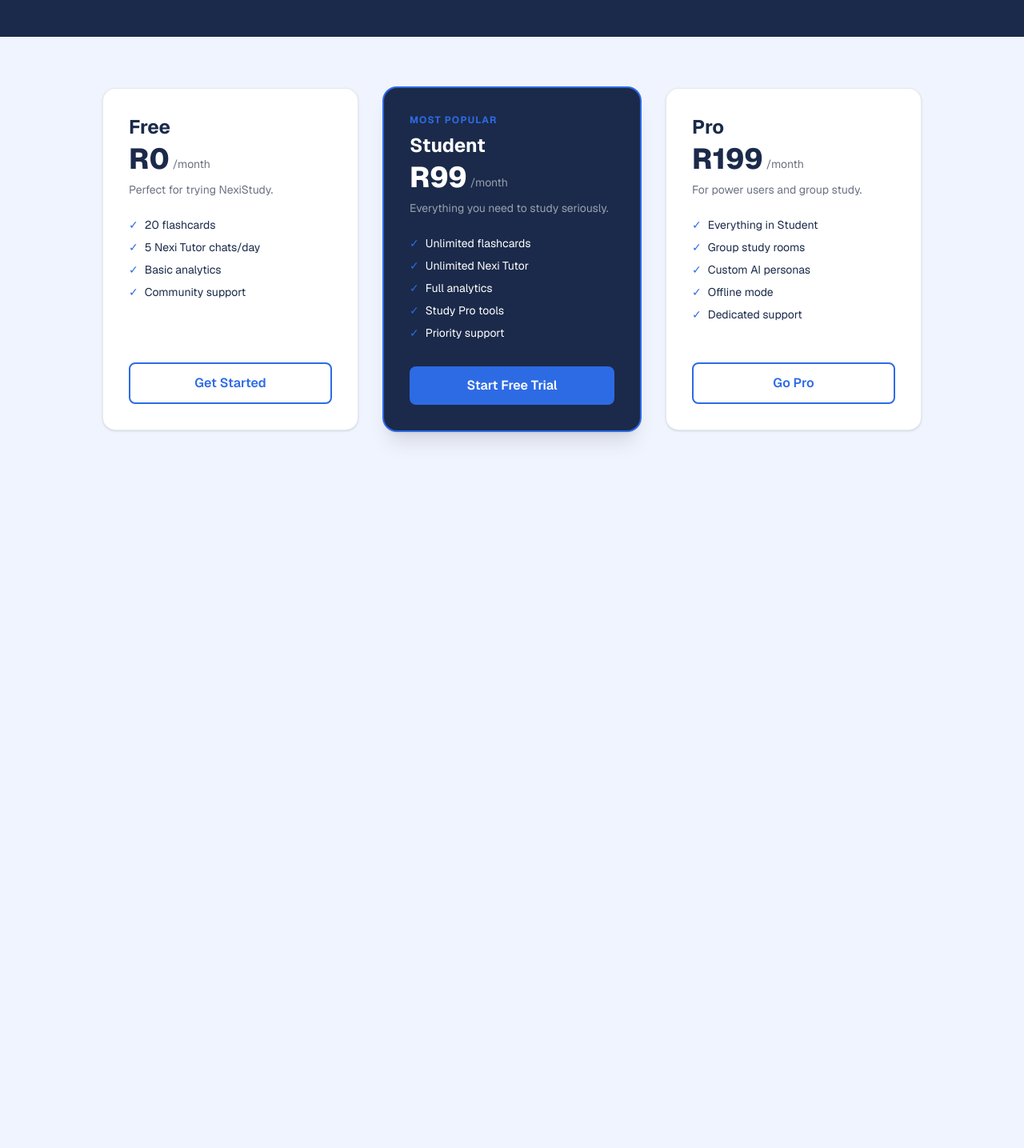
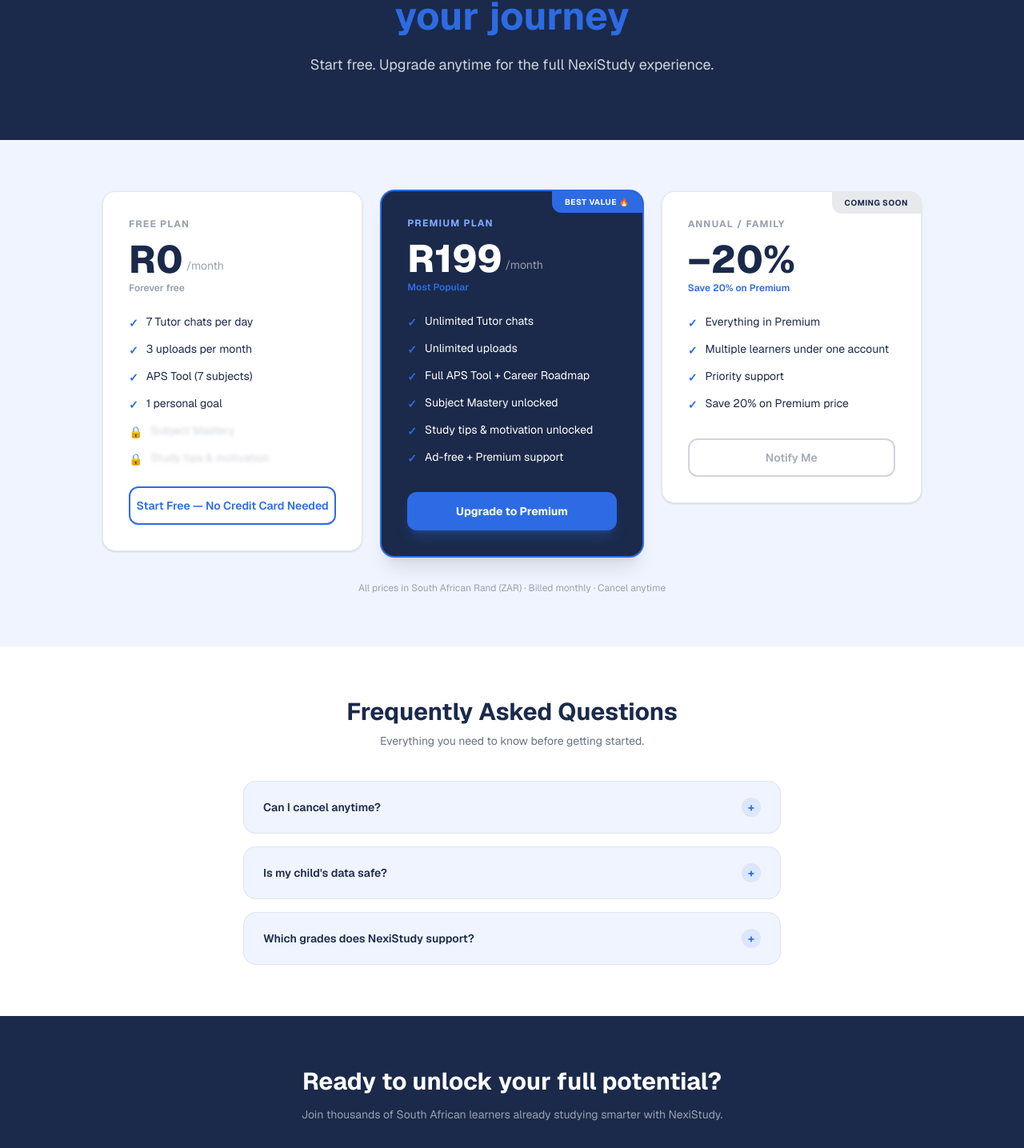
Before and after one commit to adriaancremer83-sys/nexistudy, a Next.js app: page /pricing in a window 1280 px wide. Shown: the part 258-1693 px from the top of the page at 80% size. Before the commit the page ends 864 px from the top, so only its background shows below. Built offline with nearby package versions, Linux system fonts and the light colour scheme.

Commit message:
Pricing page complete

```diff
--- a/app/pricing/page.tsx
+++ b/app/pricing/page.tsx
@@ -1,87 +1,239 @@
 import Link from "next/link";
 
-const plans = [
+// ── Feature lists ─────────────────────────────────────────────────────────────
+
+const FREE_INCLUDED = [
+  "7 Tutor chats per day",
+  "3 uploads per month",
+  "APS Tool (7 subjects)",
+  "1 personal goal",
+];
+
+const FREE_LOCKED = [
+  "Subject Mastery",
+  "Study tips & motivation",
+];
+
+const PREMIUM_INCLUDED = [
+  "Unlimited Tutor chats",
+  "Unlimited uploads",
+  "Full APS Tool + Career Roadmap",
+  "Subject Mastery unlocked",
+  "Study tips & motivation unlocked",
+  "Ad-free + Premium support",
+];
+
+const ANNUAL_INCLUDED = [
+  "Everything in Premium",
+  "Multiple learners under one account",
+  "Priority support",
+  "Save 20% on Premium price",
+];
+
+// ── FAQ data ──────────────────────────────────────────────────────────────────
+
+const FAQS = [
   {
-    name: "Free",
-    price: "R0",
-    period: "/month",
-    desc: "Perfect for trying NexiStudy.",
-    features: ["20 flashcards", "5 Nexi Tutor chats/day", "Basic analytics", "Community support"],
-    cta: "Get Started",
-    href: "/signup",
-    highlight: false,
+    q: "Can I cancel anytime?",
+    a: "Yes — cancel your Premium subscription at any time with no penalties or fees. You'll keep full access until the end of your current billing period, then automatically move to the Free plan.",
   },
   {
-    name: "Student",
-    price: "R99",
-    period: "/month",
-    desc: "Everything you need to study seriously.",
-    features: ["Unlimited flashcards", "Unlimited Nexi Tutor", "Full analytics", "Study Pro tools", "Priority support"],
-    cta: "Start Free Trial",
-    href: "/signup",
-    highlight: true,
+    q: "Is my child's data safe?",
+    a: "Absolutely. NexiStudy never sells user data. All personal information is securely stored and encrypted, and we are fully POPIA compliant. Your child's privacy is our priority.",
   },
   {
-    name: "Pro",
-    price: "R199",
-    period: "/month",
-    desc: "For power users and group study.",
-    features: ["Everything in Student", "Group study rooms", "Custom AI personas", "Offline mode", "Dedicated support"],
-    cta: "Go Pro",
-    href: "/signup",
-    highlight: false,
+    q: "Which grades does NexiStudy support?",
+    a: "NexiStudy currently supports Grade 10, 11, and 12 learners across the CAPS, IEB, and Cambridge curricula. Support for Grade 8 and 9 is in development and coming soon.",
   },
 ];
+
+// ── Component ─────────────────────────────────────────────────────────────────
 
 export default function PricingPage() {
   return (
     <div className="min-h-screen bg-[#F0F4FF]">
+
+      {/* ── HERO ── */}
       <section className="bg-[#1B2A4A] text-white py-20 px-4 text-center">
-        <h1 className="text-4xl font-bold mb-4">Simple, Honest <span className="text-[#2D6BE4]">Pricing</span></h1>
-        <p className="text-gray-300 max-w-xl mx-auto">Start free. Upgrade when you need more. Cancel any time.</p>
+        <div className="max-w-2xl mx-auto">
+          <span className="inline-block mb-4 px-4 py-1 rounded-full bg-[#2D6BE4]/20 text-[#7EABFF] text-sm font-medium tracking-wide uppercase">
+            Pricing
+          </span>
+          <h1 className="text-4xl sm:text-5xl font-bold mb-4 leading-tight">
+            Choose the plan that fits{" "}
+            <span className="text-[#2D6BE4]">your journey</span>
+          </h1>
+          <p className="text-gray-300 text-lg leading-relaxed">
+            Start free. Upgrade anytime for the full NexiStudy experience.
+          </p>
+        </div>
       </section>
 
+      {/* ── PLANS ── */}
       <section className="py-16 px-4">
-        <div className="max-w-5xl mx-auto grid grid-cols-1 md:grid-cols-3 gap-8">
-          {plans.map((plan) => (
-            <div
-              key={plan.name}
-              className={`rounded-2xl p-8 flex flex-col ${
-                plan.highlight
-                  ? "bg-[#1B2A4A] text-white shadow-xl ring-2 ring-[#2D6BE4]"
-                  : "bg-white text-[#1B2A4A] shadow-sm border border-[#1B2A4A]/10"
-              }`}
-            >
-              {plan.highlight && (
-                <span className="text-xs font-bold uppercase tracking-widest text-[#2D6BE4] mb-2">Most Popular</span>
-              )}
-              <h2 className="text-2xl font-bold mb-1">{plan.name}</h2>
-              <div className="flex items-end gap-1 mb-2">
-                <span className="text-4xl font-extrabold">{plan.price}</span>
-                <span className={`text-sm mb-1 ${plan.highlight ? "text-gray-400" : "text-gray-500"}`}>{plan.period}</span>
+        <div className="max-w-5xl mx-auto grid grid-cols-1 md:grid-cols-3 gap-6 items-start">
+
+          {/* ── 1. FREE ── */}
+          <div className="bg-white rounded-2xl border border-[#1B2A4A]/10 shadow-sm p-8 flex flex-col">
+            <p className="text-xs font-bold uppercase tracking-widest text-gray-400 mb-3">Free Plan</p>
+            <div className="flex items-end gap-1 mb-1">
+              <span className="text-5xl font-extrabold text-[#1B2A4A]">R0</span>
+              <span className="text-sm text-gray-400 mb-1.5">/month</span>
             </div>
-              <p className={`text-sm mb-6 ${plan.highlight ? "text-gray-400" : "text-gray-500"}`}>{plan.desc}</p>
-              <ul className="space-y-2 mb-8 flex-1">
-                {plan.features.map((f) => (
-                  <li key={f} className="flex items-center gap-2 text-sm">
-                    <span className="text-[#2D6BE4]">✓</span> {f}
+            <p className="text-xs font-semibold text-gray-400 mb-6">Forever free</p>
+
+            <ul className="space-y-3 mb-6 flex-1">
+              {FREE_INCLUDED.map((f) => (
+                <li key={f} className="flex items-start gap-2.5 text-sm text-[#1B2A4A]">
+                  <span className="mt-0.5 text-[#2D6BE4] font-bold flex-shrink-0">✓</span>
+                  {f}
+                </li>
+              ))}
+              {FREE_LOCKED.map((f) => (
+                <li key={f} className="flex items-start gap-2.5 text-sm">
+                  <span className="mt-0.5 flex-shrink-0 text-gray-300">🔒</span>
+                  <span className="text-gray-300 select-none blur-[2px]">{f}</span>
                 </li>
               ))}
             </ul>
+
             <Link
-                href={plan.href}
-                className={`text-center py-3 rounded-lg font-semibold transition-colors ${
-                  plan.highlight
-                    ? "bg-[#2D6BE4] hover:bg-[#2558C5] text-white"
-                    : "border-2 border-[#2D6BE4] text-[#2D6BE4] hover:bg-[#2D6BE4] hover:text-white"
-                }`}
+              href="/signup"
+              className="text-center py-3 rounded-xl font-semibold text-sm border-2 border-[#2D6BE4] text-[#2D6BE4] hover:bg-[#2D6BE4] hover:text-white transition-colors"
             >
-                {plan.cta}
+              Start Free — No Credit Card Needed
             </Link>
           </div>
+
+          {/* ── 2. PREMIUM ── */}
+          <div className="bg-[#1B2A4A] rounded-2xl ring-2 ring-[#2D6BE4] shadow-xl p-8 flex flex-col relative overflow-hidden">
+            {/* Best Value badge */}
+            <div className="absolute top-0 right-0">
+              <div className="bg-[#2D6BE4] text-white text-[10px] font-bold uppercase tracking-wider px-4 py-1.5 rounded-bl-xl">
+                Best Value 🔥
+              </div>
+            </div>
+
+            <p className="text-xs font-bold uppercase tracking-widest text-[#7EABFF] mb-3">Premium Plan</p>
+            <div className="flex items-end gap-1 mb-1">
+              <span className="text-5xl font-extrabold text-white">R199</span>
+              <span className="text-sm text-gray-400 mb-1.5">/month</span>
+            </div>
+            <p className="text-xs font-semibold text-[#2D6BE4] mb-6">Most Popular</p>
+
+            <ul className="space-y-3 mb-8 flex-1">
+              {PREMIUM_INCLUDED.map((f) => (
+                <li key={f} className="flex items-start gap-2.5 text-sm text-white">
+                  <span className="mt-0.5 text-[#2D6BE4] font-bold flex-shrink-0">✓</span>
+                  {f}
+                </li>
+              ))}
+            </ul>
+
+            <Link
+              href="/signup"
+              className="text-center py-3.5 rounded-xl font-bold text-sm bg-[#2D6BE4] hover:bg-[#2558C5] text-white transition-colors shadow-lg shadow-[#2D6BE4]/30"
+            >
+              Upgrade to Premium
+            </Link>
+          </div>
+
+          {/* ── 3. ANNUAL / FAMILY ── */}
+          <div className="bg-white rounded-2xl border border-[#1B2A4A]/10 shadow-sm p-8 flex flex-col relative overflow-hidden">
+            {/* Coming soon ribbon */}
+            <div className="absolute top-0 right-0">
+              <div className="bg-[#1B2A4A]/10 text-[#1B2A4A] text-[10px] font-bold uppercase tracking-wider px-4 py-1.5 rounded-bl-xl">
+                Coming Soon
+              </div>
+            </div>
+
+            <p className="text-xs font-bold uppercase tracking-widest text-gray-400 mb-3">Annual / Family</p>
+            <div className="flex items-end gap-2 mb-1">
+              <span className="text-5xl font-extrabold text-[#1B2A4A]">–20%</span>
+            </div>
+            <p className="text-xs font-semibold text-[#2D6BE4] mb-6">Save 20% on Premium</p>
+
+            <ul className="space-y-3 mb-8 flex-1">
+              {ANNUAL_INCLUDED.map((f) => (
+                <li key={f} className="flex items-start gap-2.5 text-sm text-[#1B2A4A]">
+                  <span className="mt-0.5 text-[#2D6BE4] font-bold flex-shrink-0">✓</span>
+                  {f}
+                </li>
+              ))}
+            </ul>
+
+            <button
+              disabled
+              className="text-center py-3 rounded-xl font-semibold text-sm border-2 border-[#1B2A4A]/20 text-[#1B2A4A]/40 cursor-not-allowed"
+            >
+              Notify Me
+            </button>
+          </div>
+
+        </div>
+
+        <p className="text-center text-xs text-gray-400 mt-8">
+          All prices in South African Rand (ZAR) · Billed monthly · Cancel anytime
+        </p>
+      </section>
+
+      {/* ── FAQ ── */}
+      <section className="py-16 px-4 bg-white border-t border-[#1B2A4A]/8">
+        <div className="max-w-2xl mx-auto">
+          <div className="text-center mb-10">
+            <h2 className="text-3xl font-bold text-[#1B2A4A] mb-2">
+              Frequently Asked Questions
+            </h2>
+            <p className="text-gray-500 text-sm">Everything you need to know before getting started.</p>
+          </div>
+
+          <div className="space-y-4">
+            {FAQS.map((faq) => (
+              <details
+                key={faq.q}
+                className="group bg-[#F0F4FF] rounded-2xl border border-[#1B2A4A]/8 overflow-hidden"
+              >
+                <summary className="flex items-center justify-between px-6 py-5 cursor-pointer list-none select-none">
+                  <span className="font-semibold text-[#1B2A4A] text-sm pr-4">{faq.q}</span>
+                  <span className="flex-shrink-0 w-6 h-6 rounded-full bg-[#2D6BE4]/10 text-[#2D6BE4] flex items-center justify-center text-sm font-bold transition-transform group-open:rotate-45">
+                    +
+                  </span>
+                </summary>
+                <div className="px-6 pb-5">
+                  <p className="text-sm text-gray-500 leading-relaxed">{faq.a}</p>
+                </div>
+              </details>
             ))}
           </div>
+        </div>
       </section>
+
+      {/* ── FINAL CTA ── */}
+      <section className="bg-[#1B2A4A] py-16 px-4 text-center">
+        <div className="max-w-xl mx-auto">
+          <h2 className="text-2xl sm:text-3xl font-bold text-white mb-3">
+            Ready to unlock your full potential?
+          </h2>
+          <p className="text-gray-400 mb-8 text-sm leading-relaxed">
+            Join thousands of South African learners already studying smarter with NexiStudy.
+          </p>
+          <div className="flex flex-col sm:flex-row gap-3 justify-center">
+            <Link
+              href="/signup"
+              className="px-8 py-3.5 bg-[#2D6BE4] hover:bg-[#2558C5] text-white font-bold rounded-xl transition-colors text-sm shadow-lg shadow-[#2D6BE4]/30"
+            >
+              Start Free Today
+            </Link>
+            <Link
+              href="/nexi-tutor"
+              className="px-8 py-3.5 border border-white/20 hover:bg-white/10 text-white font-semibold rounded-xl transition-colors text-sm"
+            >
+              Try Nexi Tutor
+            </Link>
+          </div>
+        </div>
+      </section>
+
     </div>
   );
 }
```
Lines whose indentation alone changed are shown as unchanged.
